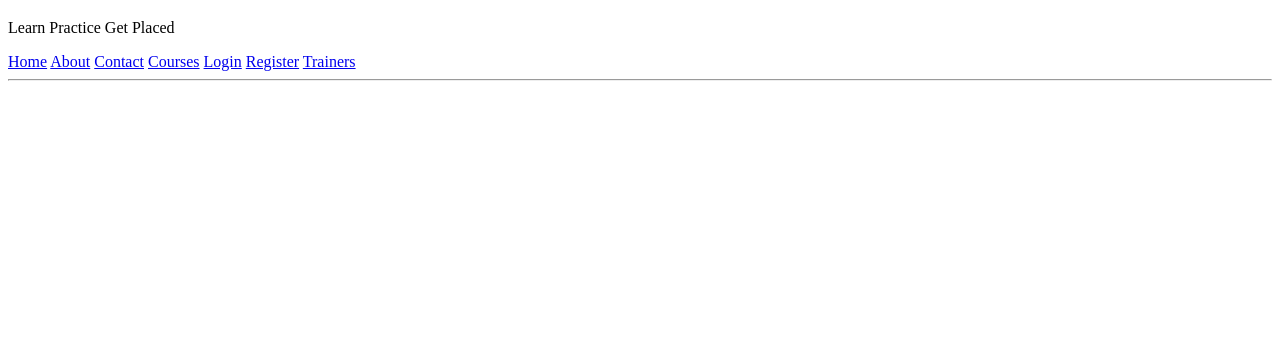
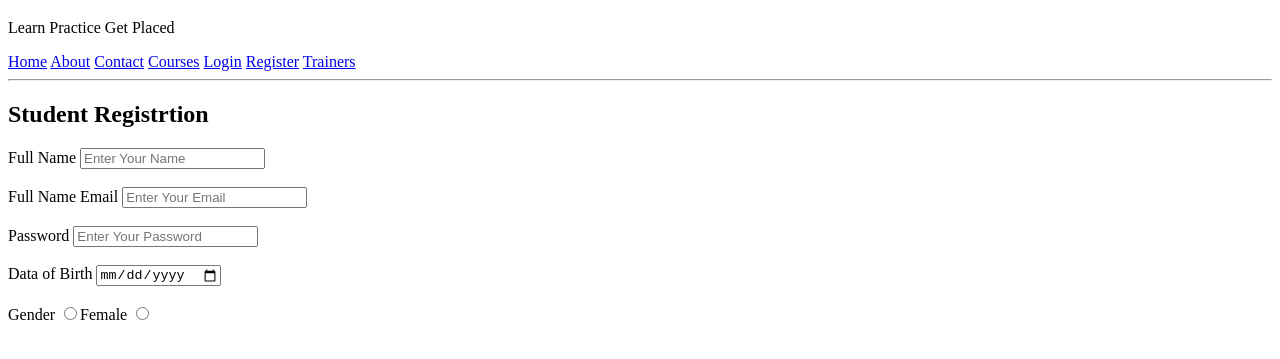
Before and after one commit to sadamsailaja-cyber/Python_fullStack_1, a plain HTML site: page register.html in a window 1280 px wide. Shown: the part 61-420 px from the top of the page. Drawn offline with Linux system fonts and the light colour scheme.

Commit message:
update register.html

```diff
--- a/register.html
+++ b/register.html
@@ -20,6 +20,24 @@
     </nav>
     <hr>
     </header>
+    <main>
+        <h2>Student Registrtion</h2>
+        <form>
+            <label>Full Name</label>
+            <input type="text"placeholder="Enter Your Name"><br><br>
+            <label>Full Name</label>
+            <label>Email</label>
+            <input type="email"placeholder="Enter Your Email"><br><br>
+            <label>Password</label>
+            <input type="password" placeholder="Enter Your Password"><br><br>
+            <label>Data of Birth</label>
+            <input type="Date"><br><br>
+            <label>Gender</label>
+            <input type="radio" name="gender"
+            value="female">Female
+            <input type="radio" name="gender"
+        </form>
+    </main>
 
 </body>
 </html>
```
